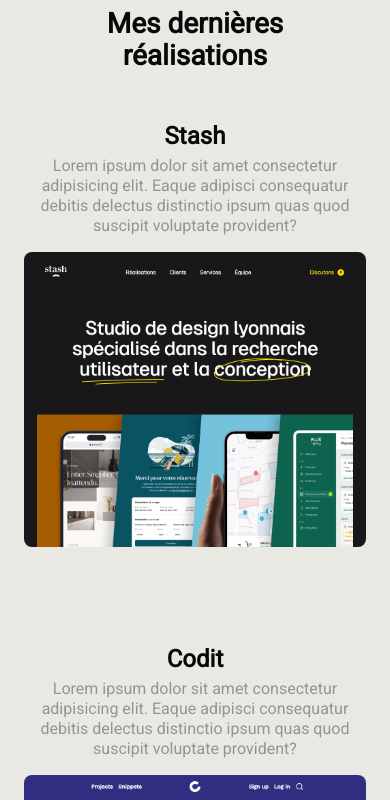
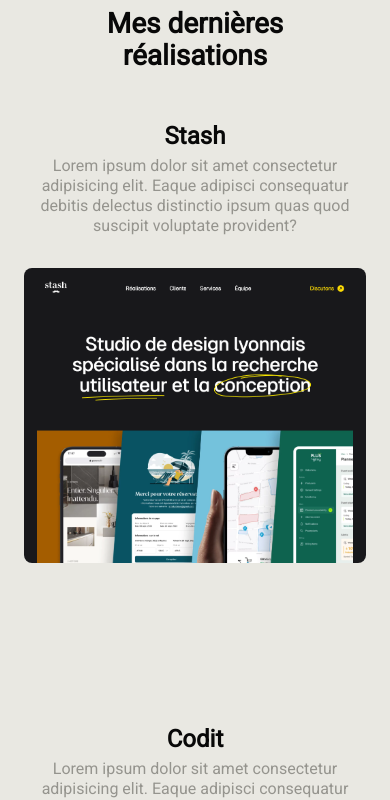
Before and after one commit to SebastienLaurentt/Portfolio-V2, a Next.js app: page / in a window 390 px wide. Shown: the part 1380-2180 px from the top of the page. Built offline with nearby package versions, Linux system fonts and the light colour scheme.

Commit message:
update projectCard design for mobile

```diff
--- a/components/ProjectCard/ProjectCard.tsx
+++ b/components/ProjectCard/ProjectCard.tsx
@@ -21,13 +21,13 @@ const ProjectCard = ({
   const isRowReverse = rowReverse ? "md:flex-row-reverse" : "";
 
   return (
-    <div className={`mb-24 md:mb-36 lg:mb-48 ${classname}`}>
+    <div className={`mb-40 md:mb-36 lg:mb-48 ${classname}`}>
       <div className={`md:flex ${isRowReverse} md:items-center md:gap-x-12 w-full`}>
         <div className="text-center  md:w-4/5 xl:w-3/5 ">
           <h3 className="mb-1 md:mb-3">{projectTitle}</h3>
           <p className="text-sm md:text-sm max-w-[320px]  mx-auto ">{projectDescription}</p>
         </div>
-        <div className="mt-4 md:mt-0 ">
+        <div className="mt-8 md:mt-0 ">
           <Image src={src} alt={alt} className="rounded-lg" />
         </div>
       </div>
```
